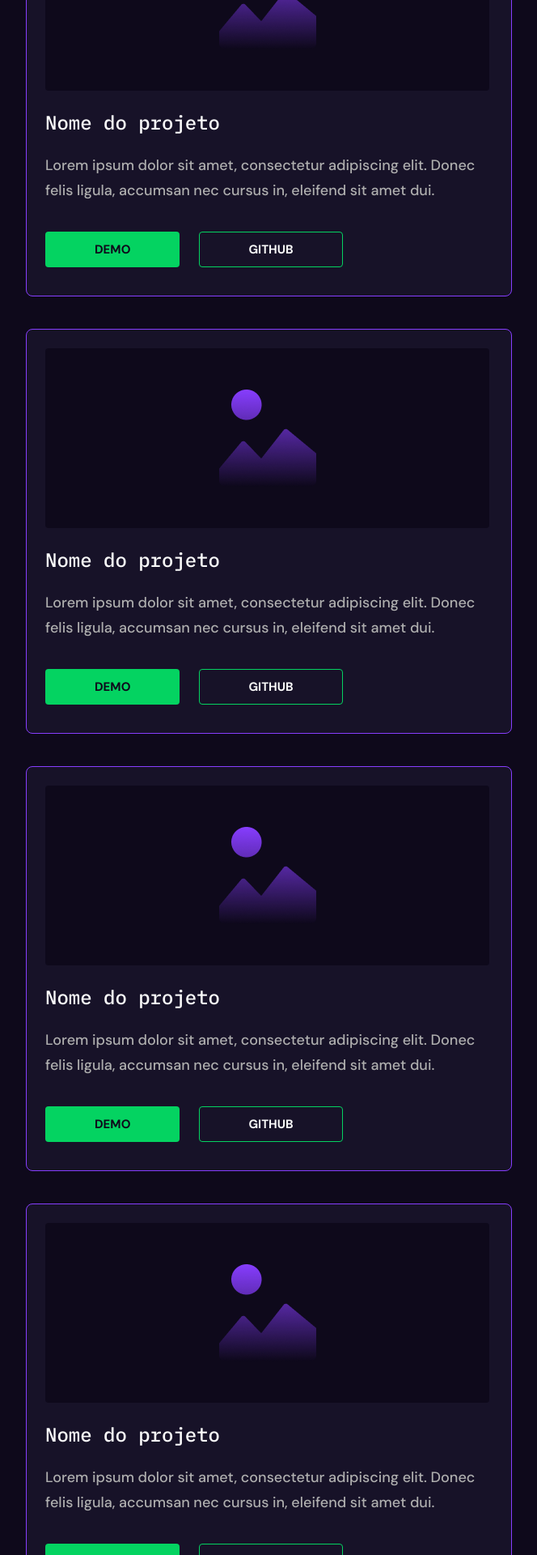
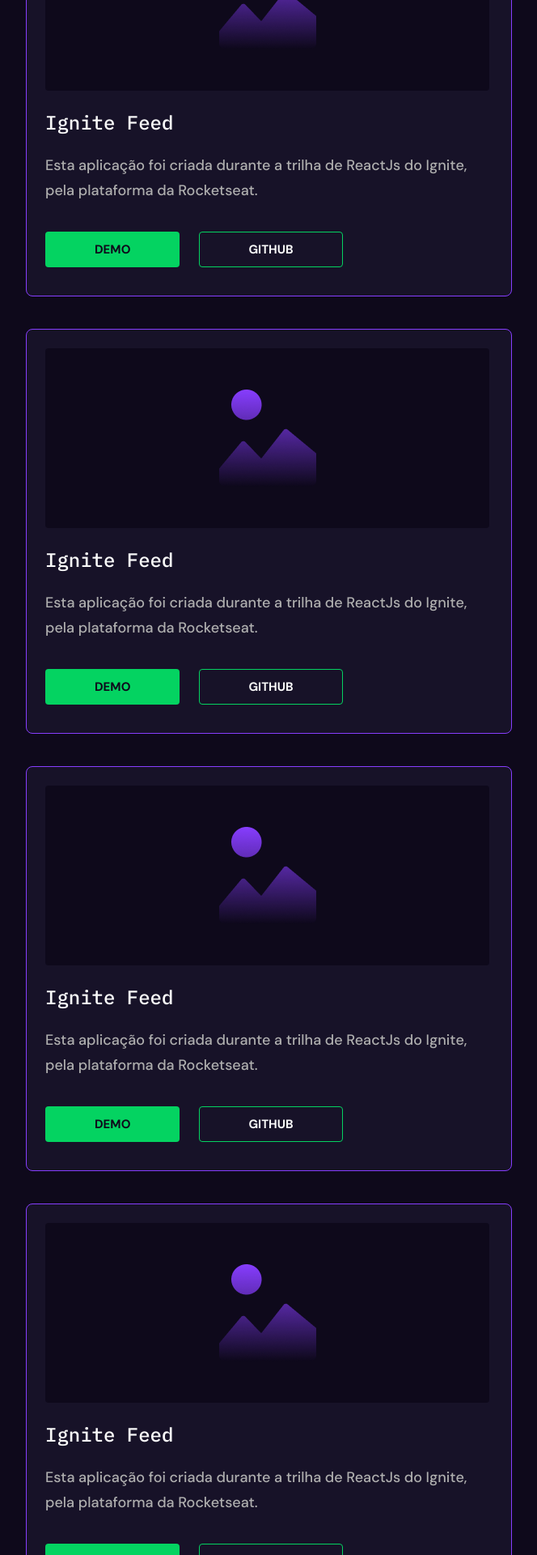
Before and after one commit to LeticiaBarbosa-dev/codelandia-desafio-22, a React (Vite) app: page / in a window 1280 px wide. Shown: the part 880-2800 px from the top of the page at 81% size, without its empty margins (24-688 px from the left). Built offline with nearby package versions, Linux system fonts and the light colour scheme.

Commit message:
Adicionando projetos nos cards

```diff
--- a/src/App.tsx
+++ b/src/App.tsx
@@ -14,15 +14,40 @@
           comunidade Codelândia
         </h1>
         <p>
-          Lorem ipsum dolor sit amet, consectetur adipiscing elit. Donec felis<br />
+          Lorem ipsum dolor sit amet, consectetur adipiscing elit. Donec felis
+          <br />
           ligula, accumsan nec cursus in, eleifend sit amet dui.
         </p>
       </div>
       <div className="cardContainer">
-        <Card />
-        <Card />
-        <Card />
-        <Card />
+        <Card
+          imageUrl="https://user-images.githubusercontent.com/78429537/177160284-c3c0e9f0-0442-419a-8419-21c56a619b11.png"
+          repositoryUrl="https://github.com/LeticiaBarbosa-dev/ignite-feed"
+          projectName="Ignite Feed"
+          demoUrl="https://ignite-feed-mu.vercel.app/"
+          description="Esta aplicação foi criada durante a trilha de ReactJs do Ignite, pela plataforma da Rocketseat."
+        />
+        <Card
+          imageUrl="https://user-images.githubusercontent.com/78429537/177160284-c3c0e9f0-0442-419a-8419-21c56a619b11.png"
+          repositoryUrl="https://github.com/LeticiaBarbosa-dev/ignite-feed"
+          projectName="Ignite Feed"
+          demoUrl="https://ignite-feed-mu.vercel.app/"
+          description="Esta aplicação foi criada durante a trilha de ReactJs do Ignite, pela plataforma da Rocketseat."
+        />
+        <Card
+          imageUrl="https://user-images.githubusercontent.com/78429537/177160284-c3c0e9f0-0442-419a-8419-21c56a619b11.png"
+          repositoryUrl="https://github.com/LeticiaBarbosa-dev/ignite-feed"
+          projectName="Ignite Feed"
+          demoUrl="https://ignite-feed-mu.vercel.app/"
+          description="Esta aplicação foi criada durante a trilha de ReactJs do Ignite, pela plataforma da Rocketseat."
+        />
+        <Card
+          imageUrl="https://user-images.githubusercontent.com/78429537/177160284-c3c0e9f0-0442-419a-8419-21c56a619b11.png"
+          repositoryUrl="https://github.com/LeticiaBarbosa-dev/ignite-feed"
+          projectName="Ignite Feed"
+          demoUrl="https://ignite-feed-mu.vercel.app/"
+          description="Esta aplicação foi criada durante a trilha de ReactJs do Ignite, pela plataforma da Rocketseat."
+        />
       </div>
       <Footer />
     </div>
--- a/src/components/Card/Card.tsx
+++ b/src/components/Card/Card.tsx
@@ -1,19 +1,26 @@
 import styles from "./Card.module.css";
 import image from "../../assets/image.png";
 
-export function Card() {
+interface CardProps {
+  imageUrl: string;
+  repositoryUrl: string;
+  projectName: string;
+  demoUrl: string;
+  description: string;
+}
+
+export function Card({ imageUrl, repositoryUrl, projectName, demoUrl,description}: CardProps) {
   return (
     <div className={styles.card}>
       <div className={styles.cardImage}>
         <img src={image} alt="Imagem" />
       </div>
-      <span>Nome do projeto</span>
+      <span>{projectName}</span>
       <p>
-        Lorem ipsum dolor sit amet, consectetur adipiscing elit. Donec<br/> felis
-        ligula, accumsan nec cursus in, eleifend sit amet dui.
+        {description}
       </p>
-      <a className={styles.buttonDemo} href="#">demo</a>
-      <a className={styles.buttonGithub} href="#">github</a>
+      <a target="_blank" className={styles.buttonDemo} href={demoUrl}>demo</a>
+      <a target="_blank" className={styles.buttonGithub} href={repositoryUrl}>github</a>
     </div>
   );
 }
```
